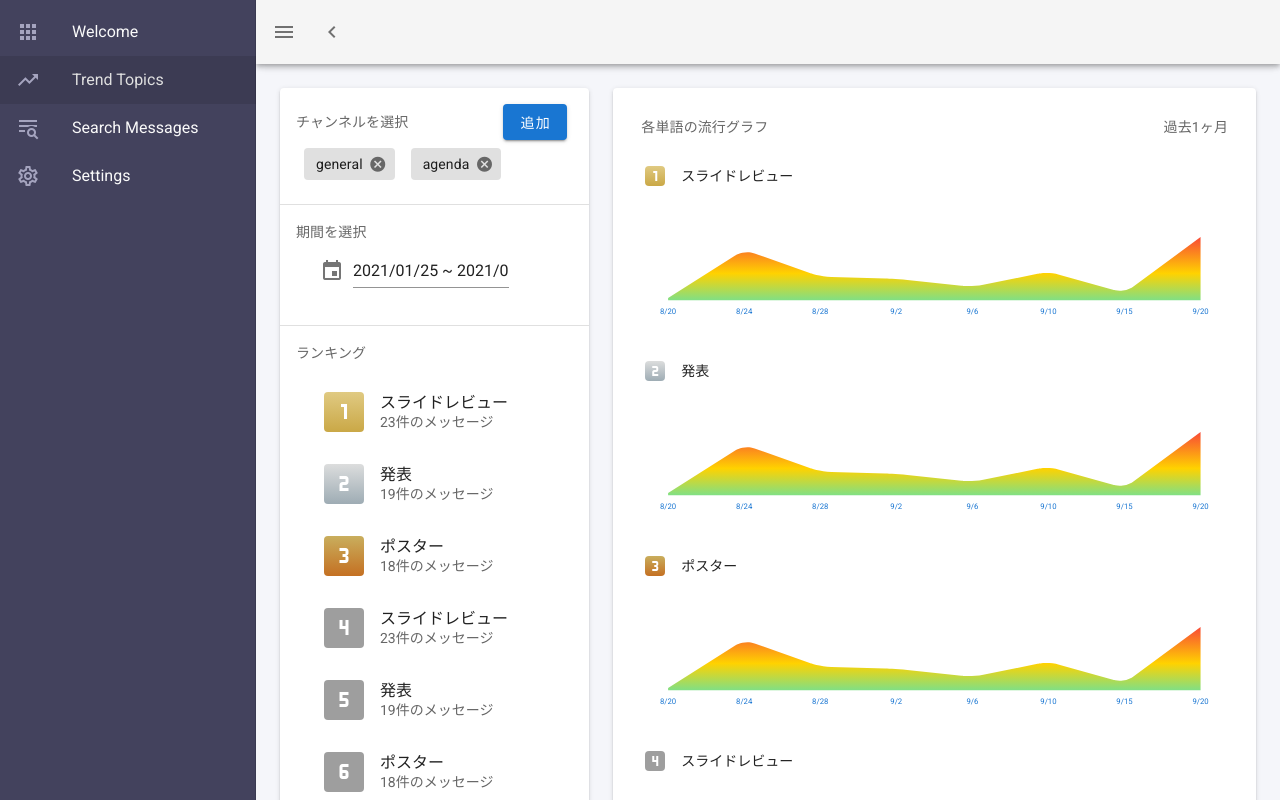
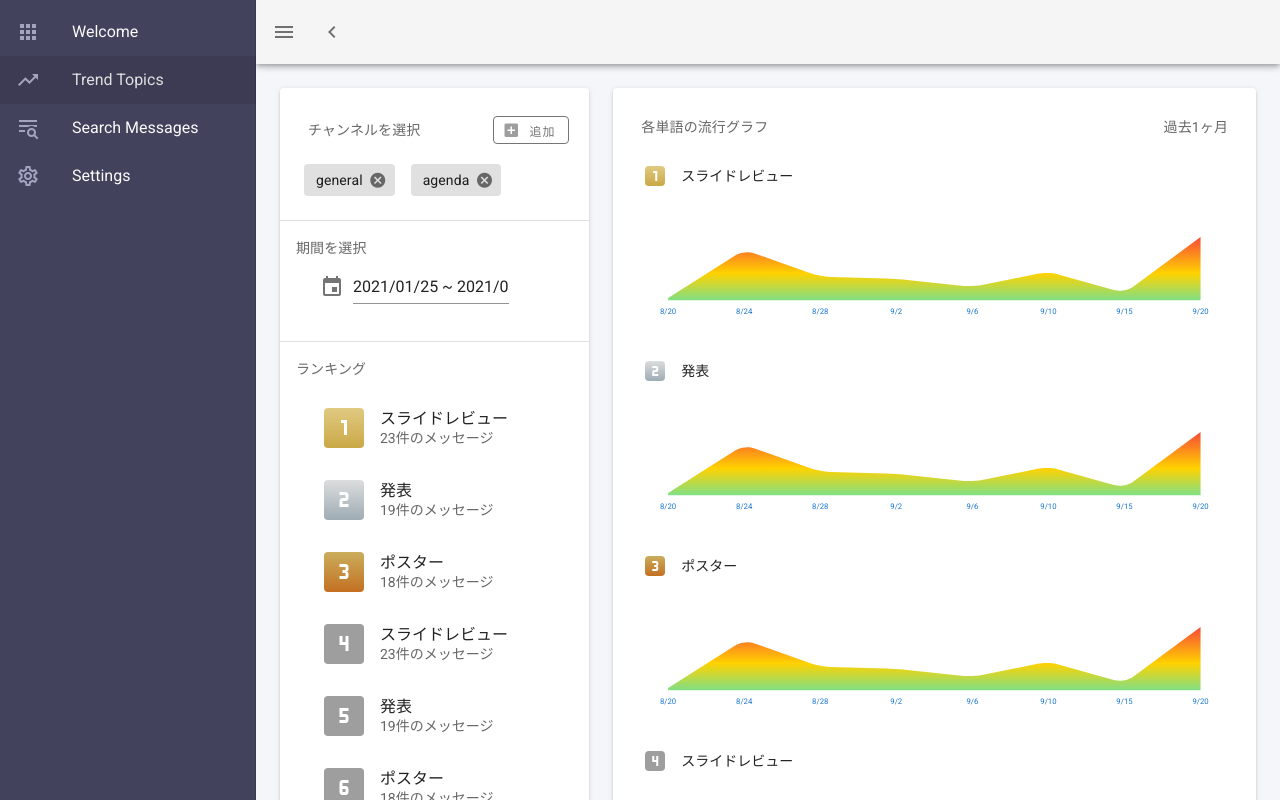
Before and after one commit to Ryotaro-Hayashi/slack-visualization, a Nuxt app in the folder project/: page / in a window 1280 px wide. Shown: the top 800 px of the page. Built offline with nearby package versions, Linux system fonts and the light colour scheme.

Commit message:
[fix] チャンネル追加ボタンのレイアウト修正

```diff
--- a/project/src/pages/index.vue
+++ b/project/src/pages/index.vue
@@ -7,6 +7,7 @@
         <v-card>
           <!-- カードテキスト -->
           <v-card-text>
+            <v-container>
               <v-row align="center" justify="center">
                 <v-col cols="12" sm="8" md="8">
                   チャンネルを選択
@@ -20,11 +21,16 @@
                   >
                     <template v-slot:activator="{ on, attrs }">
                       <v-btn
-                      color="primary"
-                      dark
+                        light
                         v-bind="attrs"
                         v-on="on"
+                        small
+                        class="grey--text text--darken-1"
+                        outlined
                       >
+                        <v-icon left color="grey">
+                          mdi-plus-box
+                        </v-icon>
                         追加
                       </v-btn>
                     </template>
@@ -57,6 +63,7 @@
                   </v-dialog>
                 </v-col>
               </v-row>
+            </v-container>
 
             <v-spacer></v-spacer>
 
```
Lines whose indentation alone changed are shown as unchanged.
